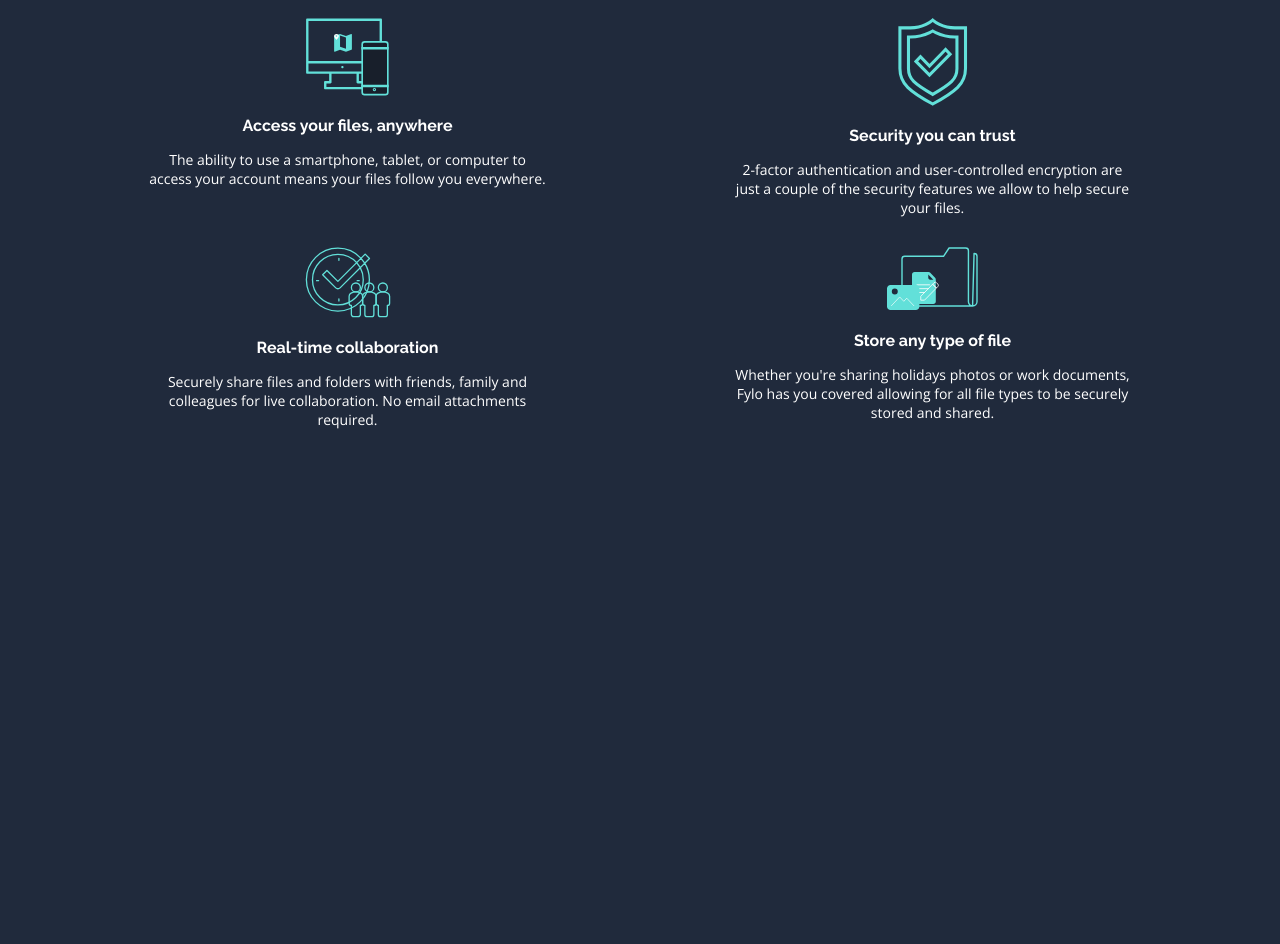
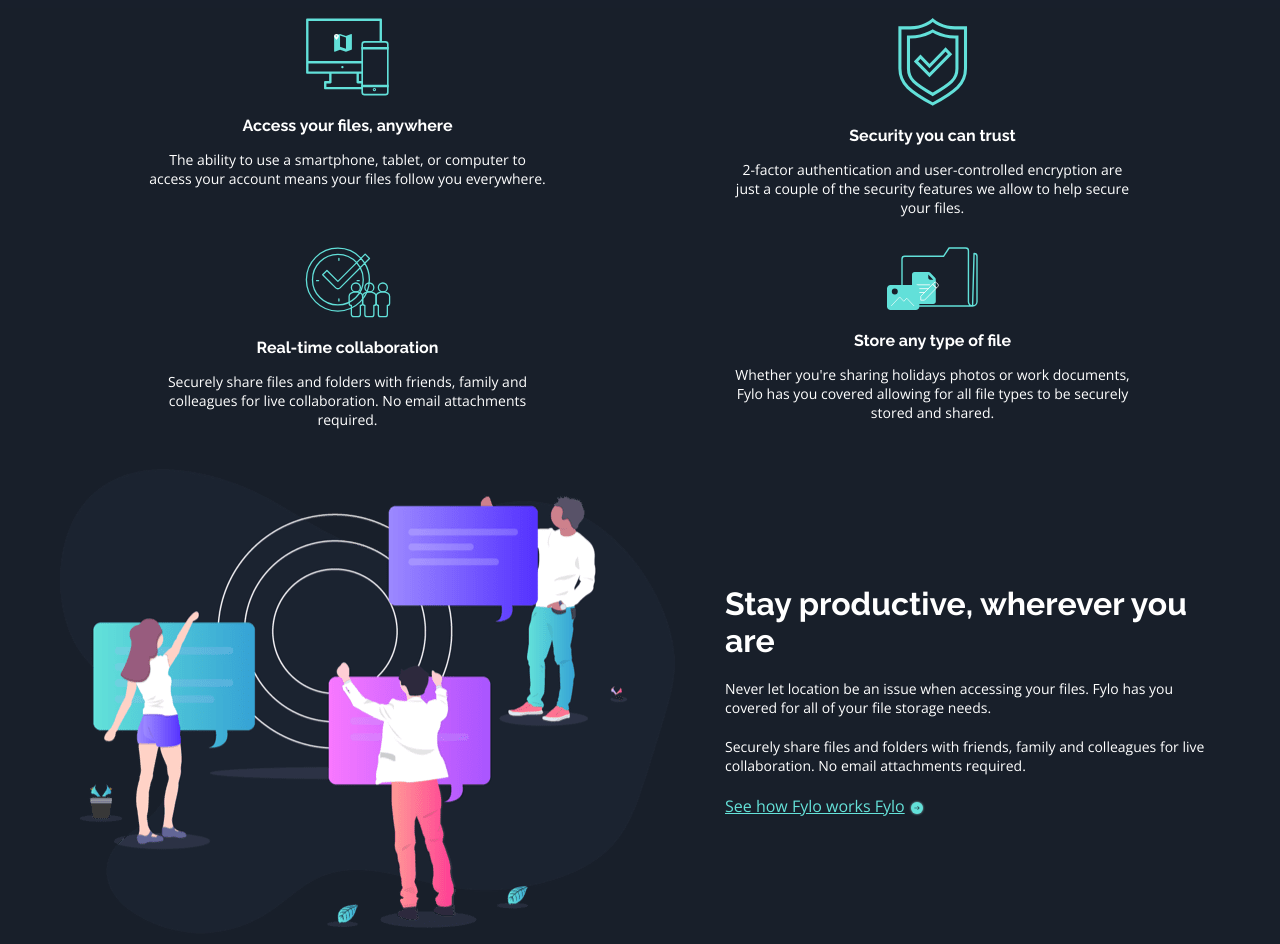
Before and after one commit to nouryy17/fylo-dark-theme-landing-page, a React (Create React App) app: page / in a window 1280 px wide. Shown: the part 596-1540 px from the top of the page. Before the commit the page ends 1055 px from the top, so only its background shows below. Built offline with nearby package versions, Linux system fonts and the light colour scheme.

Commit message:
completed part testimonial

```diff
--- a/src/App.js
+++ b/src/App.js
@@ -1,11 +1,13 @@
 import "./style/style.css"
 import MAIN from "./component/main"
 import PROPS from "./component/props"
+import TESTIMONIALS from "./component/testimonials";
 function App() {
   return (
     <div >
       <MAIN></MAIN>
       <PROPS></PROPS>
+      <TESTIMONIALS></TESTIMONIALS>
     </div>
   );
 }
--- /dev/null
+++ b/src/component/testimonials.js
@@ -0,0 +1,15 @@
+import img from "../images/illustration-stay-productive.png"
+import "../style/testimonial.sass"
+export default function () {
+    return(
+        <div className="continer testimonial">
+            <img src={img}></img>
+            <div>
+                <h1> Stay productive, wherever you are</h1>
+                <p>Never let location be an issue when accessing your files. Fylo has you covered for all of your file storage needs. </p>
+                <p> Securely share files and folders with friends, family and colleagues for live collaboration. No email attachments required.</p>
+                <a> See how Fylo works Fylo </a>
+            </div>
+        </div>
+    )
+}
--- a/src/style/mixsin.sass
+++ b/src/style/mixsin.sass
@@ -8,7 +8,7 @@
     @else if $size == max-mobile
        @media (max-width: 767px)
          @content
-    @else if $size == tablet-landscape-up
+    @else if $size == tablet-landscape
        @media (max-width: 991px)
         @content
     @else if $size == tablet-landscape-up
--- a/src/style/props.sass
+++ b/src/style/props.sass
@@ -1,8 +1,40 @@
 @import "./varble"
+@import "./mixsin"
 .props
     display: grid
     grid-template-columns: repeat(auto-fill, minmax(500px, 1fr))
     gap: 10px
+    position: relative
+    background-color: $Dark-Blue-tow
+    &:before
+         content: ""
+         position: absolute
+         width: 100%
+         top:-75%
+         left: 0
+         height: 100%
+         background-image: url(../images/bg-curvy-desktop.svg)
+         background-size: 100% 50%
+         background-position: center
+         background-repeat: no-repeat
+         z-index: -1
+    @include for-size(tablet-landscape)
+      grid-template-columns:5fr
+    @include for-size(max-mobile)
+      grid-template-columns:10fr
+    @include for-size(phone-only)
+      &:before
+        content: ""
+        position: absolute
+        width: 100%
+        top: -75%
+        left: 0
+        background-image: url(http://localhost:3000/static/media/bg-curvy-mobile.3ab5d2c7091bda722a7b.svg)
+        z-index: -1
+        height: 100%
+        background-size: 100% 50%
+        background-position: center
+        background-repeat: no-repeat
     .box
         text-align: center
         margin-bottom: 20px
--- a/src/style/style.css
+++ b/src/style/style.css
@@ -11,7 +11,7 @@ p {
 }
 
 body {
-  background-color: hsl(219, 30%, 18%);
+  background-color: hsl(217, 28%, 15%);
   width: 100%;
   height: 100%;
   overflow-x: hidden;
@@ -56,7 +56,7 @@ header ul {
     width: 100%;
   }
 }
-@media (max-width: 991px) {
+@media (max-width: 1024px) {
   header ul {
     flex-basis: 50%;
   }
@@ -120,7 +120,7 @@ p {
 }
 
 body {
-  background-color: hsl(219, 30%, 18%);
+  background-color: hsl(217, 28%, 15%);
   width: 100%;
   height: 100%;
   overflow-x: hidden;
@@ -145,6 +145,46 @@ ul {
   display: grid;
   grid-template-columns: repeat(auto-fill, minmax(500px, 1fr));
   gap: 10px;
+  position: relative;
+  background-color: hsl(218, 28%, 13%);
+}
+.props:before {
+  content: "";
+  position: absolute;
+  width: 100%;
+  top: -75%;
+  left: 0;
+  height: 100%;
+  background-image: url(../images/bg-curvy-desktop.svg);
+  background-size: 100% 50%;
+  background-position: center;
+  background-repeat: no-repeat;
+  z-index: -1;
+}
+@media (max-width: 991px) {
+  .props {
+    grid-template-columns: 5fr;
+  }
+}
+@media (max-width: 767px) {
+  .props {
+    grid-template-columns: 10fr;
+  }
+}
+@media (max-width: 375px) {
+  .props:before {
+    content: "";
+    position: absolute;
+    width: 100%;
+    top: -75%;
+    left: 0;
+    background-image: url(http://localhost:3000/static/media/bg-curvy-mobile.3ab5d2c7091bda722a7b.svg);
+    z-index: -1;
+    height: 100%;
+    background-size: 100% 50%;
+    background-position: center;
+    background-repeat: no-repeat;
+  }
 }
 .props .box {
   text-align: center;
--- /dev/null
+++ b/src/style/testimonial.sass
@@ -0,0 +1,35 @@
+@import "./varble"
+@import "./mixsin"
+.testimonial
+    display: flex
+    justify-content: space-between
+    align-items: center
+    gap: 50px
+    background-color: $Dark-Blue-tow
+    @include for-size(tablet-landscape)
+        flex-direction: column
+        text-align: center
+        img
+            max-width: 500px
+    @include for-size(max-mobile)
+        img
+            max-width: 300px
+
+    h1,p
+        color: $White
+    p
+        margin: 20px 0
+    a
+        text-decoration: underline
+        color: $Cyan
+        cursor: pointer
+        position: relative
+        &:after
+            content: ""
+            position: absolute
+            right: -24px
+            top: 5px
+            width: 20px
+            height: 20px
+            background-image: url(../images/icon-arrow.svg)
+            background-repeat: no-repeat
--- a/src/style/varble.sass
+++ b/src/style/varble.sass
@@ -1,7 +1,7 @@
-$Dark-Blue: hsl(217, 28%, 15%)
-$Dark-Blue: hsl(218, 28%, 13%)
-$Dark-Blue: hsl(216, 53%, 9%)//(footer background)
-$Dark-Blue: hsl(219, 30%, 18%) //(testimonials background)
+$Dark-Blue-one: hsl(217, 28%, 15%)//(intro and email sign up background)
+$Dark-Blue-tow: hsl(218, 28%, 13%)// (main background)
+$Dark-Blue-three: hsl(216, 53%, 9%)//(footer background)
+$Dark-Blue-foor: hsl(219, 30%, 18%) //(testimonials background)
 $Cyan: hsl(176, 68%, 64%) // (inside call-to-action gradient)
 $Blue : hsl(198, 60%, 50%) //(inside call-to-action gradient)
 $Light-Red : hsl(0, 100%, 63%)//(error)
@@ -13,7 +13,7 @@ p,span,div
 p
    font-size: 14px
 body
-   background-color: $Dark-Blue
+   background-color: $Dark-Blue-one
    width: 100%
    height: 100%
    overflow-x: hidden
```
Also changed, not shown: 1 other file (tests, documents, lock files or other folders).
